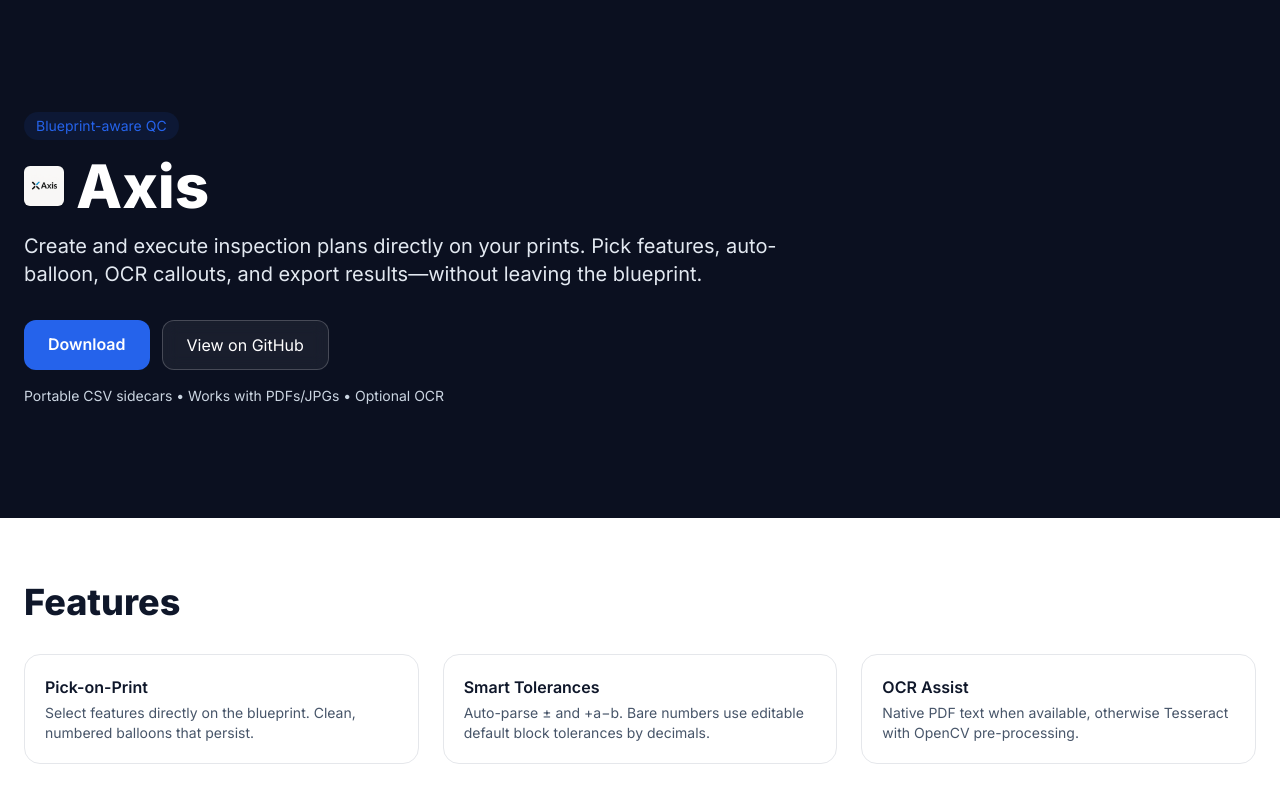
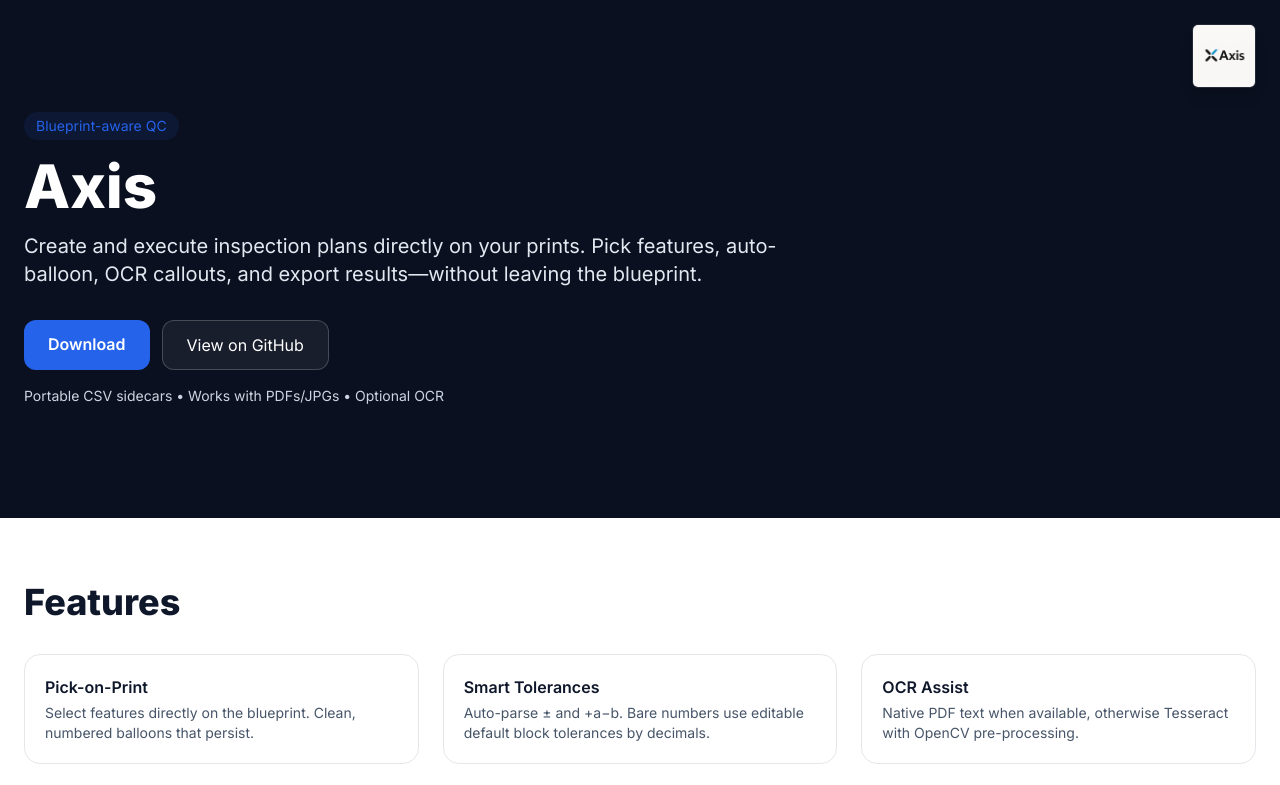
Before and after one commit to bfosbinder/Axis, a plain HTML site: page index.html in a window 1280 px wide. Shown: the top 785 px of the page. Drawn offline with nearby package versions, Linux system fonts and the light colour scheme.

Commit message:
Refactor HERO section layout and logo positioning

```diff
--- a/index.html
+++ b/index.html
@@ -34,11 +34,16 @@
 <!-- HERO -->
 <header class="relative">
   <div class="absolute inset-0 bg-[#0B1020] -z-10"></div>
+
+  <!-- Logo in top-right corner -->
+  <div class="absolute top-6 right-6">
+    <img src="axis-logo.png" alt="Axis Logo" class="w-12 h-12 md:w-16 md:h-16 rounded-md shadow-lg border border-white/10" />
+  </div>
+
   <div class="container mx-auto px-6 py-20 md:py-28 text-white">
     <div class="max-w-3xl">
       <div class="inline-flex items-center gap-2 badge px-3 py-1 rounded-full text-sm">Blueprint-aware QC</div>
       <h1 class="text-5xl md:text-6xl font-extrabold mt-4 flex items-center gap-3">
-          <img src="axis-logo.png" alt="Axis Logo" class="w-10 h-10 rounded-md shadow" />
         Axis
       </h1>
       <p class="mt-4 text-lg md:text-xl text-slate-200">
@@ -52,7 +57,6 @@
     </div>
   </div>
 </header>
-
   <!-- FEATURES -->
   <section id="features" class="container mx-auto px-6 py-16">
     <h2 class="text-3xl md:text-4xl font-extrabold">Features</h2>
```
Lines whose indentation alone changed are shown as unchanged.
